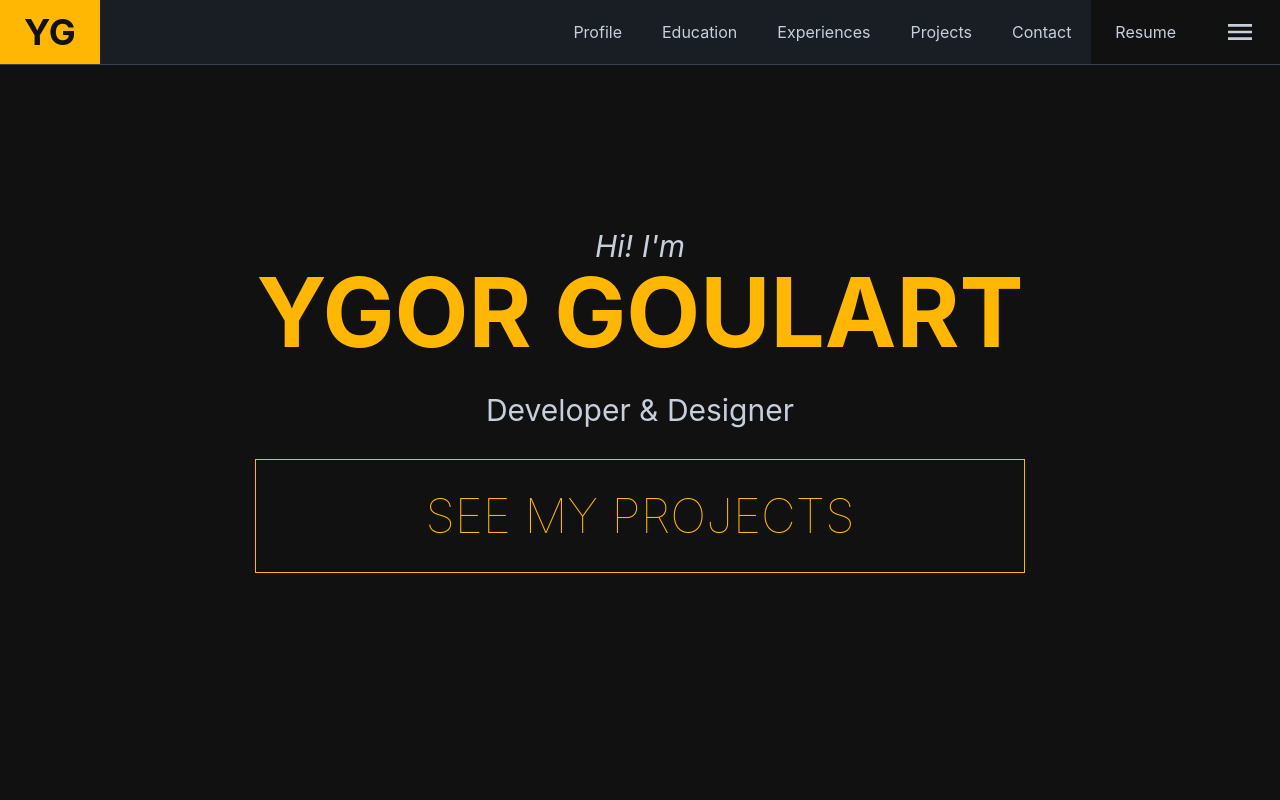
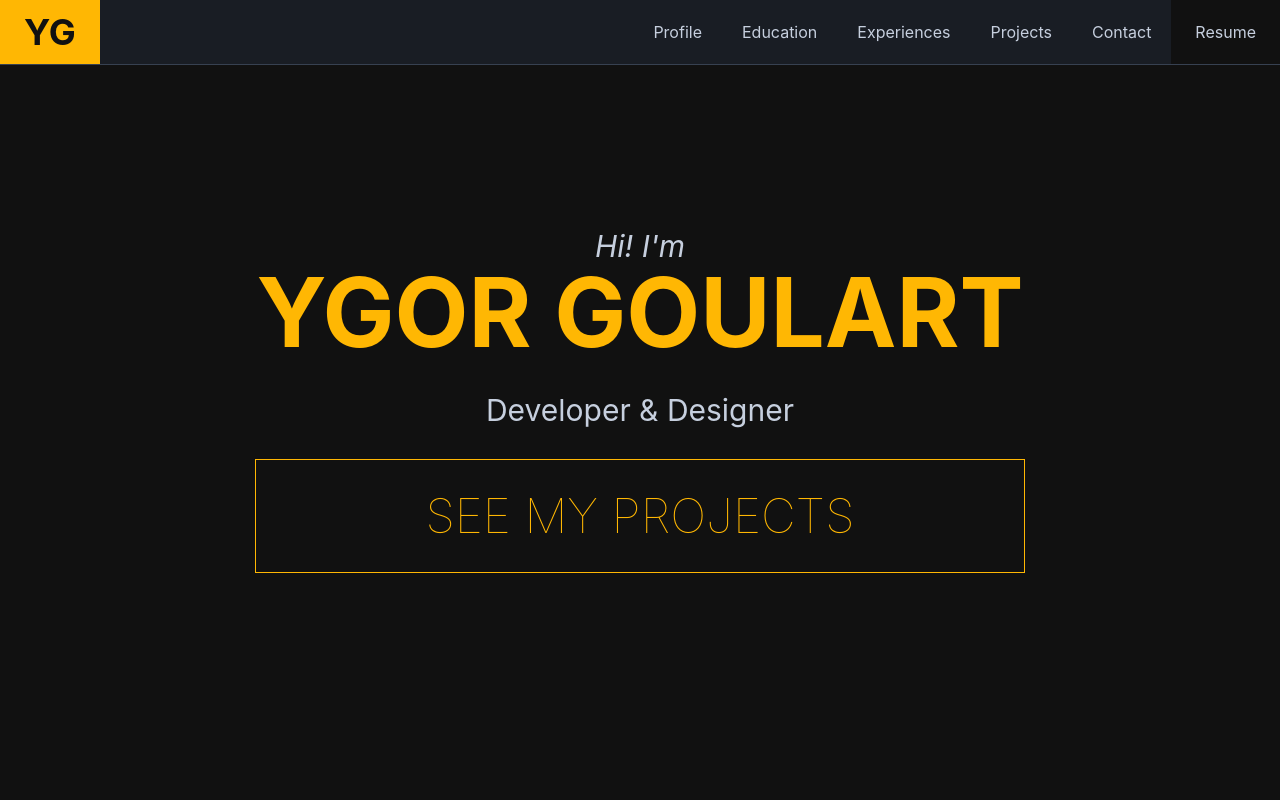
Before and after one commit to YggLart/newrepo, a React (Create React App) app: page / in a window 1280 px wide. Shown: the top 800 px of the page. Built offline with nearby package versions, Linux system fonts and the light colour scheme.

Commit message:
fix: hide menu button for large enough screens

```diff
--- a/src/Components/Navbar.tsx
+++ b/src/Components/Navbar.tsx
@@ -36,7 +36,7 @@ export const Navbar = () => {
           Resume
         </a>
 
-        <div className="dropdown dropdown-end">
+        <div className="dropdown dropdown-end md:hidden">
           <button
             tabIndex={0}
             className="bg-neutral duration-200 p-4 px-6 hover:bg-primary hover:text-neutral"
```
